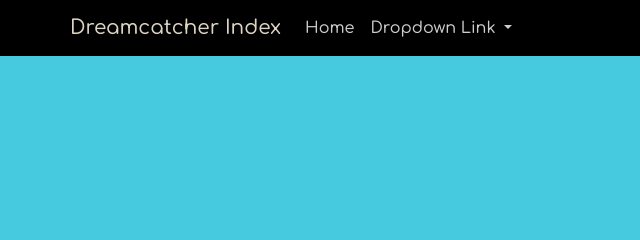
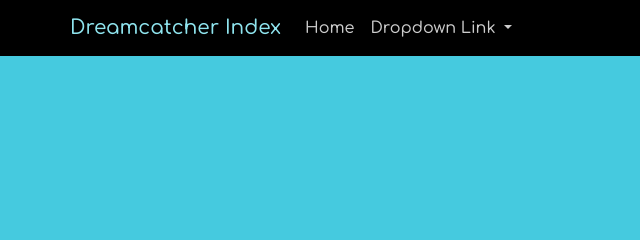
Before and after one commit to thumun/Masterlist, a plain HTML site: page index.html in a window 1280 px wide. Shown: the top 240 px of the page, 0-640 px from the left. Drawn offline with nearby package versions, Linux system fonts and the light colour scheme; no server answers.

Commit message:
Update charadex.css

```diff
--- a/styles/charadex.css
+++ b/styles/charadex.css
@@ -10,8 +10,8 @@
 :root {
 
   /* Primary Color */
-  --ml-primary:                 #DDD3C2;
-  --ml-primary-hover:           #cfc5b4;
+  --ml-primary:                 #8FE4EE;
+  --ml-primary-hover:           #72D4E7;
 
   /* Main Page Styles */
   --ml-body-bg:                 #45CADF;
@@ -37,9 +37,9 @@
   --ml-page-link-border:        transparent;
 
   /* Cards */
-  --ml-card-bg:                 #fff;
+  --ml-card-bg:                 #DDD3C2;
   --ml-card-border:             var(--ml-borders);
-  --ml-card-header-bg:          #72D4E7;
+  --ml-card-header-bg:          #cfc5b4;
 
   /* Main Fonts */
   --ml-body-font:               'Montserrat', sans-serif;
```
